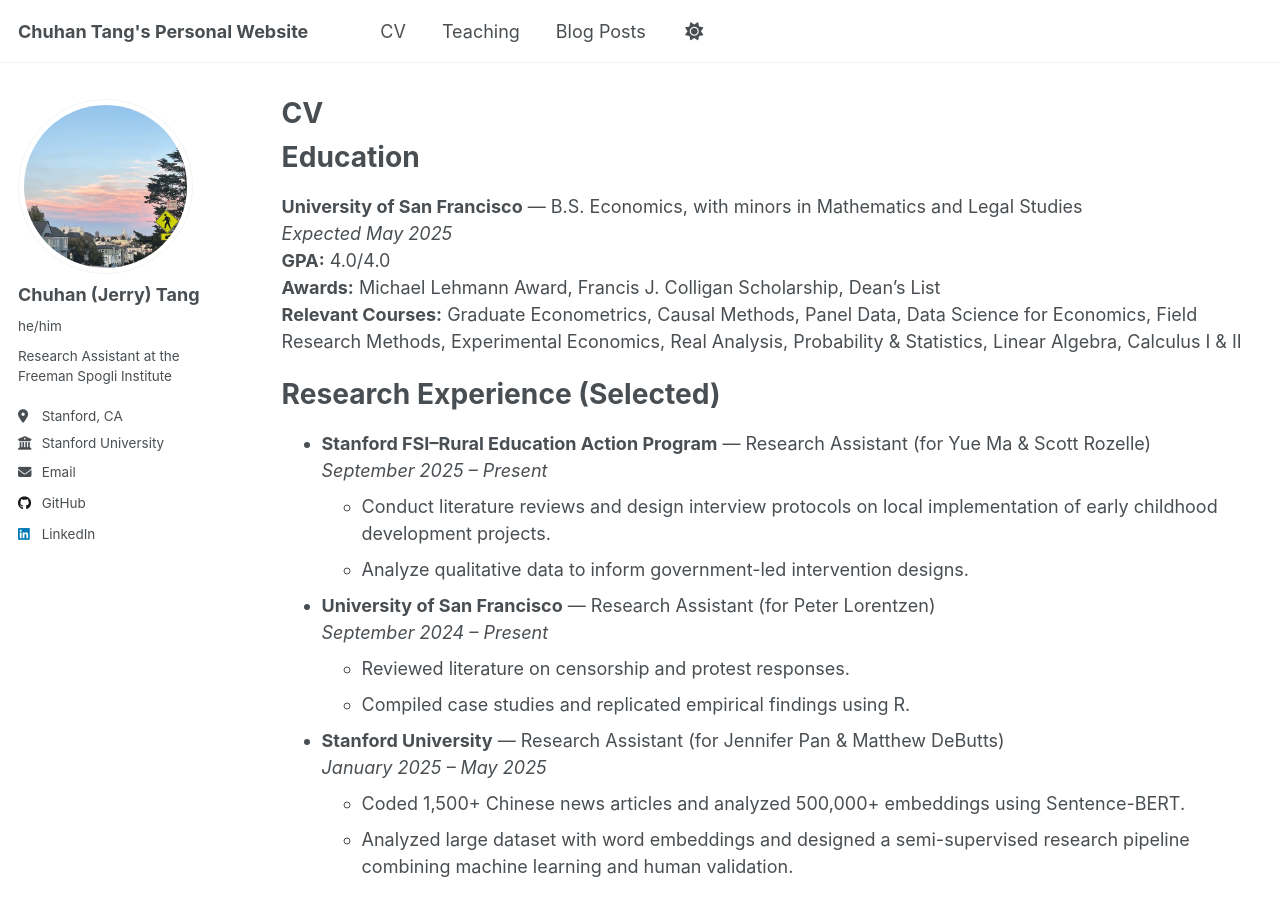
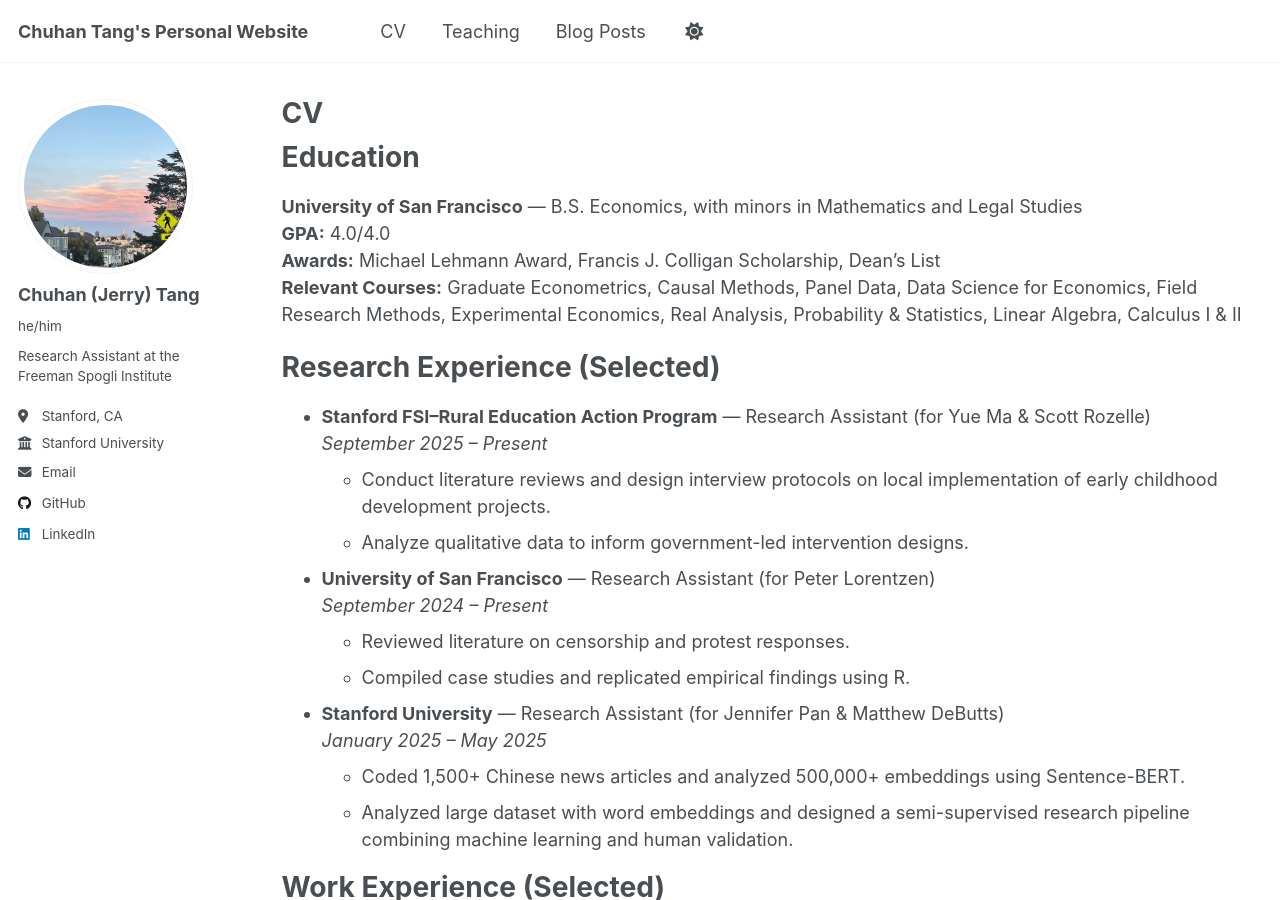
Before and after one commit to chuhan-tang/chuhan-tang.github.io, a Jekyll site: the page built from _pages/cv.md, in a window 1280 px wide and 900 px high. Built offline with Jekyll 4.4.1, drawn with Linux system fonts in a browser that asks for light colours; a script that is not in the unit is left out.

Commit message:
Update cv.md

```diff
--- a/_pages/cv.md
+++ b/_pages/cv.md
@@ -13,7 +13,6 @@ redirect_from:
 Education
 ======
 **University of San Francisco** — B.S. Economics, with minors in Mathematics and Legal Studies
-  *Expected May 2025*
   **GPA:** 4.0/4.0
   **Awards:** Michael Lehmann Award, Francis J. Colligan Scholarship, Dean’s List
   **Relevant Courses:** Graduate Econometrics, Causal Methods, Panel Data, Data Science for Economics, Field Research Methods, Experimental Economics, Real Analysis, Probability & Statistics, Linear Algebra, Calculus I & II
```
